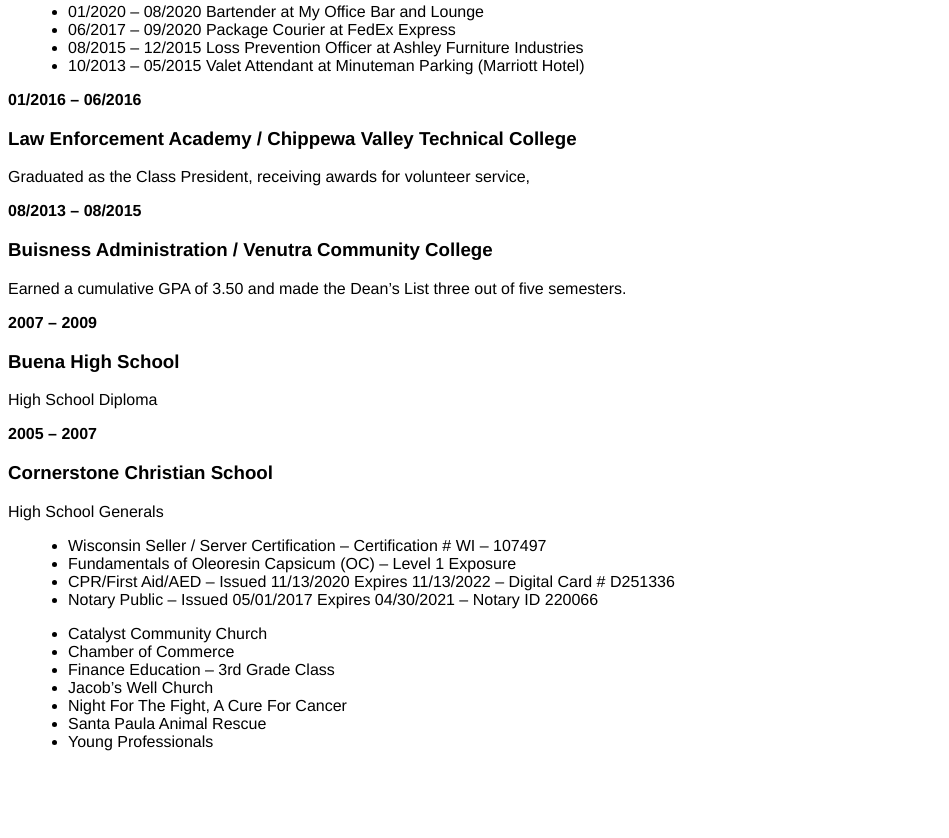
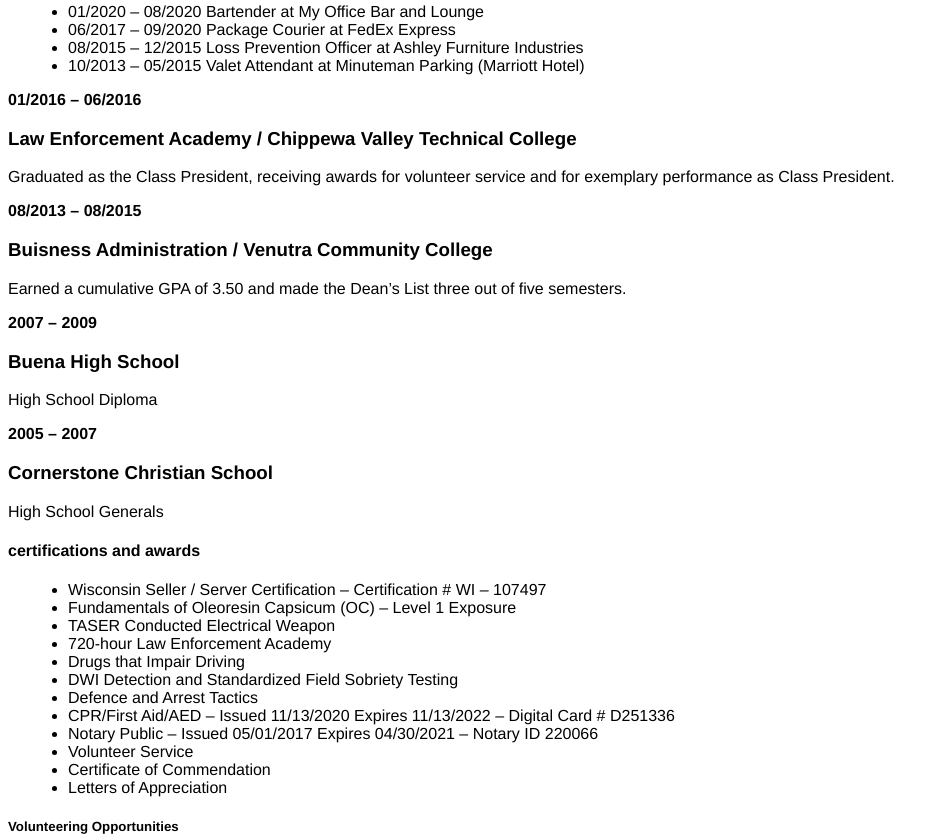
Before and after one commit to dstorbergjr/Resume, a plain HTML site: page index.html in a window 1280 px wide. Shown: the part 1062-1900 px from the top of the page, without its empty margins (0-949 px from the left). Before the commit the page ends 1829 px from the top, so only its background shows below. Drawn offline with Linux system fonts and the light colour scheme.

Commit message:
Adding index file

```diff
--- a/index.html
+++ b/index.html
@@ -67,8 +67,7 @@
       <div class="cvtc">
         <strong>01/2016 – 06/2016</strong>
         <h3>Law Enforcement Academy / Chippewa Valley Technical College</h3>
-        <p>Graduated as the Class President, receiving awards for volunteer service,</p>
-        <!-- finish desc after volunteer serv -->
+        <p>Graduated as the Class President, receiving awards for volunteer service and for exemplary performance as Class President.</p>
       </div>
       <div class="vcc">
         <strong>08/2013 – 08/2015</strong>
@@ -87,14 +86,24 @@
       </div>
     </div>
     <div class="certifications-awards">
+      <h4>certifications and awards</h4>
       <ul>
         <li>Wisconsin Seller / Server Certification – Certification # WI – 107497</li>
         <li>Fundamentals of Oleoresin Capsicum (OC) – Level 1 Exposure</li>
+        <li>TASER Conducted Electrical Weapon</li>
+        <li>720-hour Law Enforcement Academy</li>
+        <li>Drugs that Impair Driving</li>
+        <li>DWI Detection and Standardized Field Sobriety Testing</li>
+        <li>Defence and Arrest Tactics</li>
         <li>CPR/First Aid/AED – Issued 11/13/2020 Expires 11/13/2022 – Digital Card # D251336</li>
         <li>Notary Public – Issued 05/01/2017 Expires 04/30/2021 – Notary ID 220066</li>
+        <li>Volunteer Service</li>
+        <li>Certificate of Commendation</li>
+        <li>Letters of Appreciation</li>
       </ul>
     </div>
     <div class="volunteer-opportunities">
+      <h5>Volunteering Opportunities</h5>
       <ul>
         <li>Catalyst Community Church</li>
         <li>Chamber of Commerce</li>
```
